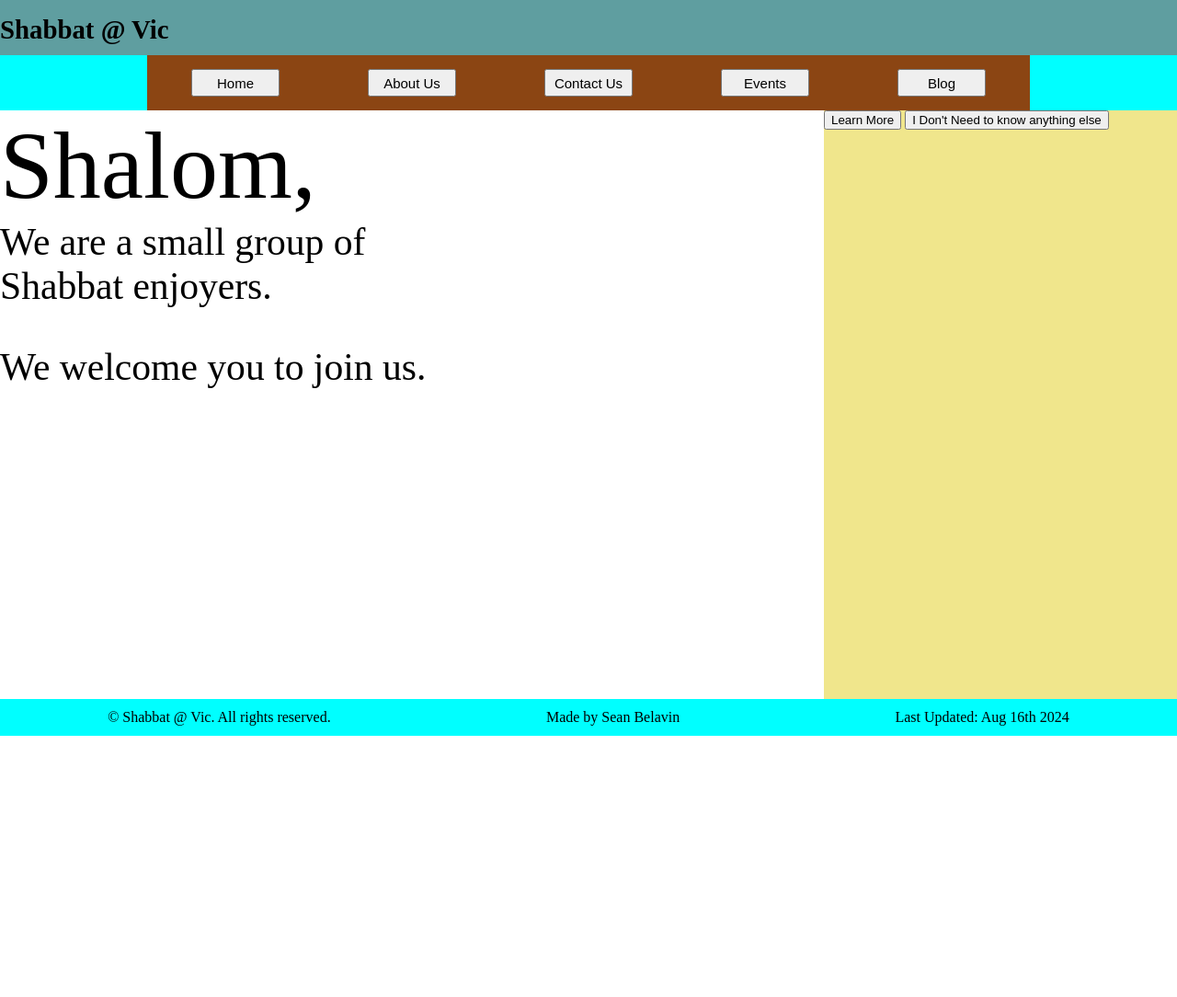
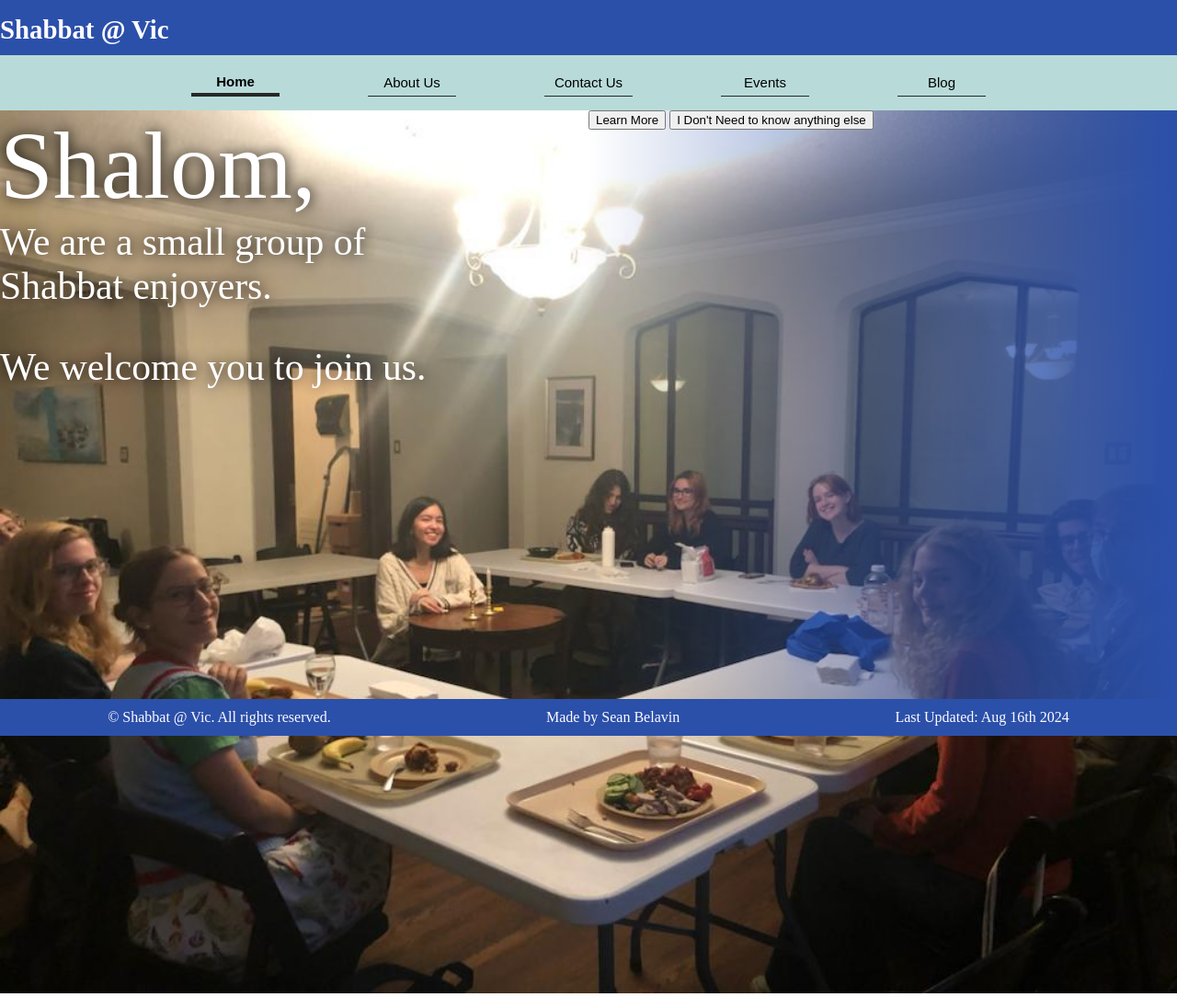
Before and after one commit to SeanBel/TheMuseMag__, a Flask app: page / in a window 1280 px wide. Shown: the whole page at 92% size. Before the commit the page ends 800 px from the top, so only its background shows below. Run offline with Flask 3, Linux system fonts and the light colour scheme; some web fonts are replaced.

Commit message:
Updated home page

```diff
--- a/static/styles/styles.css
+++ b/static/styles/styles.css
@@ -1,3 +1,14 @@
+:root {
+
+  --blackvic: #272727;
+  --bluevic: #2B50AA;
+  --orangevic: #FF9D47;
+  --greyvic: #B8DBD9;
+  --whitevic: #FFFBFE;
+
+
+}
+
 html{
   left: 0; right: 0; top: 0; bottom: 0;
   height: 100vh;
@@ -15,15 +26,17 @@ header {
   width: 100vw;
   height: 15vh;
 
-  background-color: aqua;
+  background-color: var(--greyvic);
 }
 
 header .banner-container{
-  background-color: cadetblue;
   width: 100%;
   height: 50%;
 
   font-size: calc(0.5vw + 1vh);
+
+  background-color: var(--bluevic);
+  color: var(--whitevic)
 }
 header .banner-container h1{
   margin-top: 2vh;
@@ -32,18 +45,27 @@ header .banner-container h1{
 header .pg_tabs-container {
   height: 50%;
   width: 75%;
-  background-color: saddlebrown;
 
   display: flex;
 }
 
-header .pg_tabs-container button{
+header .pg_tabs-container .pg_tab{
   margin: auto;
 
   width: 10%;
   height: 50%;
 
   font-size: min(2vw, 15px);
+  border: none;
+  border-bottom: 0.1vh solid #272727;
+  background-color: var(--greyvic);
+
+  transition: all 0.2s;
+}
+
+.pg_tab-active{
+  border-bottom: 0.5vh solid #272727 !important;
+  font-weight: 800;
 }
 
 .main-container {
@@ -56,20 +78,31 @@ header .pg_tabs-container button{
 
   display: flex;
 
-  background-color: hotpink;
 }
 
 .left-container {
   background-color: white;
 
-  width: 70vw;
+  width: 50vw;
+}
+
+.left-container img {
+  z-index: 0;
+  height: auto;
+  width: 100vw;
+}
+
+.welcome-text {
+  position: absolute;
+  top:0;
 }
 
 .welcome-text p,a{
   font-family: "Playwrite AU TAS";
   font-style: normal;
 
-  color: black;
+  color: white;
+  text-shadow: 0 0 2vh black;
 }
 
 .welcome_1-text p{
@@ -93,8 +126,8 @@ header .pg_tabs-container button{
 }
 
 .right-container{
-  background-color: khaki;
-  width: 30vw;
+  background-image: linear-gradient(90deg,rgb(0,0,0,0),var(--bluevic));
+  width: 50vw;
 }
 
 footer {
@@ -109,7 +142,8 @@ footer {
   width: 100vw;
   height: 5vh;
 
-  background-color: aqua;
+  background-color: var(--bluevic);
+  color: var(--whitevic)
 }
 
 footer p{
--- a/templates/index.html
+++ b/templates/index.html
@@ -20,18 +20,40 @@
         </div>
 
         <div class="pg_tabs-container">
-            <button> Home </button>
-            <button> About Us </button>
-            <button> Contact Us </button>
-            <button> Events </button>
-            <button> Blog </button>
+            <button id="tab0" onclick="switchtab(0)" class="pg_tab pg_tab-active"> Home </button>
+            <button id="tab1" onclick="switchtab(1)" class="pg_tab"> About Us </button>
+            <button id="tab2" onclick="switchtab(2)" class="pg_tab"> Contact Us </button>
+            <button id="tab3" onclick="switchtab(3)" class="pg_tab"> Events </button>
+            <button id="tab4" onclick="switchtab(4)" class="pg_tab"> Blog </button>
         </div>
+
+        <script>
+            function switchtab(num){
+                for (i=0; i <= 4; i++){
+                    console.log(i)
+                    if (i == num){
+                        console.log("equal",num)
+                        document.getElementById("tab"+(num).toString()).classList.add("pg_tab-active")
+                    } else {
+                        document.getElementById("tab"+(i).toString()).classList.remove("pg_tab-active")
+                    }
+                }
+            }
+        </script>
 
     </header>
 
     <div class="main-container">
 
         <div class="left-container">
+            <img id="bg1" class="background-img" src="{{ url_for('static', filename='img/shabbat_dinner.JPG') }}">
+            <!-- <img id="bg2" class="background-img" src="{{ url_for('static', filename='img/passover_2.JPG') }}">
+            <img id="bg3" class="background-img" src="{{ url_for('static', filename='img/purim_dinner.JPG') }}">  -->
+
+            <script>
+
+            </script>
+
             <div class="welcome-text">
                 <div class="welcome_1-text">
                     <p>Shalom, </p>
```
Also changed, not shown: static/img/passover_2.JPG (added), static/img/shabbat_dinner.JPG (added), 1 other file.
